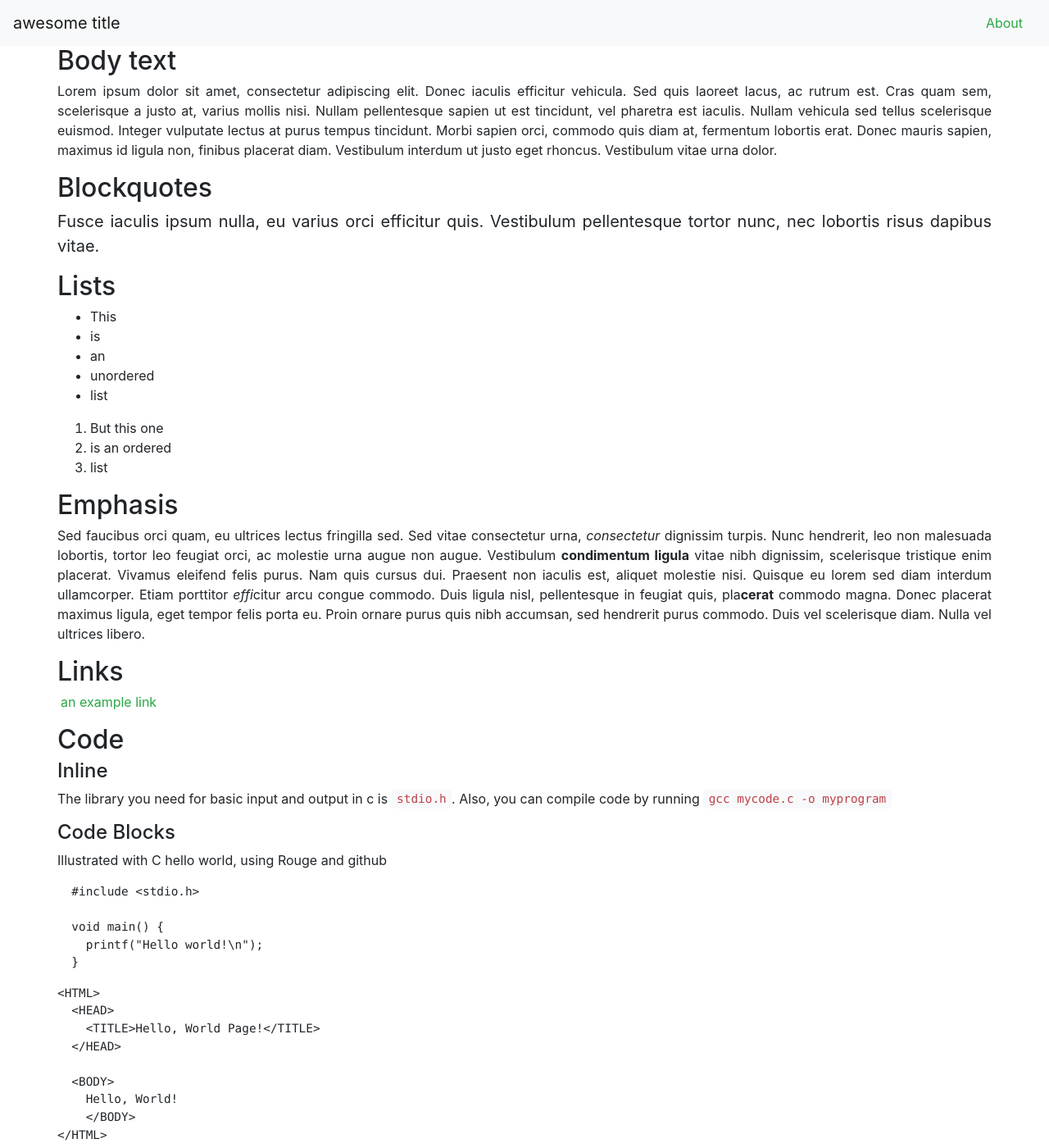
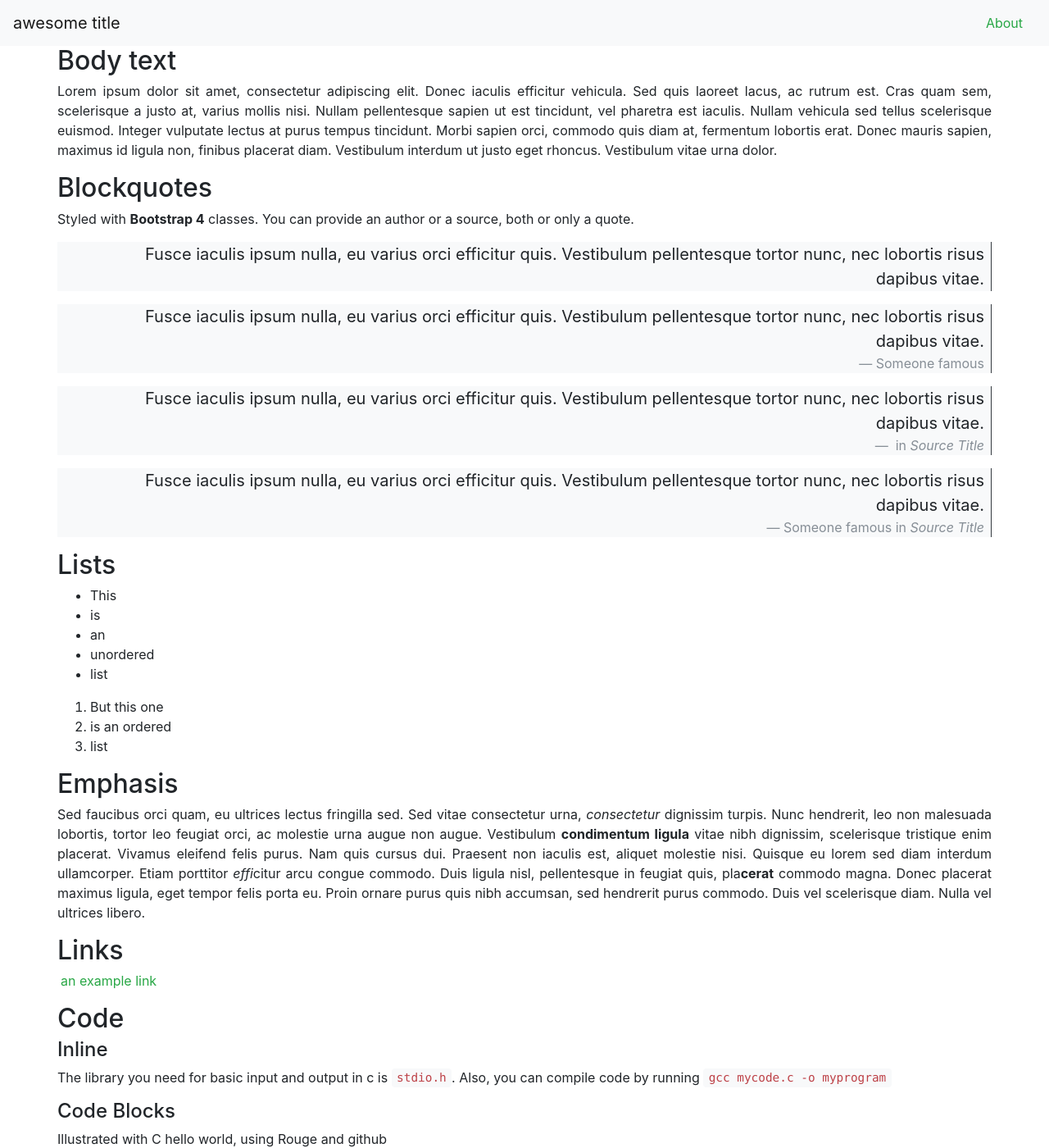
Before and after one commit to wanderlux/wanderlux.github.io, a Jekyll site: the page built from _posts/2017-08-24-markdown-syntax.markdown, in a window 1280 px wide and 1400 px high, scrolled down 479 px. Shown: the whole window at 82% size. Built offline with Jekyll 4.4.1, drawn with Linux system fonts in a browser that asks for light colours; nearby versions of some CDN libraries.

Commit message:
style and include blockquotes

```diff
--- /dev/null
+++ b/_includes/blockquote.html
@@ -0,0 +1,13 @@
+
+<blockquote class="blockquote bg-light pl-5 pr-2 text-right border border-left-0 border-top-0 border-bottom-0 border-dark">
+  <p class="mb-0">{{ include.quote }}</p>
+  {% if include.author %}
+  <footer class="blockquote-footer">{{ include.author }}
+    {% if include.source %}
+      in <cite title="Source Title">{{ include.source }}</cite>
+    {% endif %}
+  </footer>
+  {% elsif include.source %}
+    <footer class="blockquote-footer">  in <cite title="Source Title">{{ include.source }}</cite>  </footer>
+  {% endif %}
+</blockquote>
--- a/_posts/2017-08-24-markdown-syntax.markdown
+++ b/_posts/2017-08-24-markdown-syntax.markdown
@@ -25,8 +25,26 @@ Lorem ipsum dolor sit amet, consectetur adipiscing elit. Donec iaculis efficitur
 
 ## Blockquotes
 
-Fusce iaculis ipsum nulla, eu varius orci efficitur quis. Vestibulum pellentesque tortor nunc, nec lobortis risus dapibus vitae.
-{: .blockquote}
+Styled with **Bootstrap 4** classes. You can provide an author or a source, both or only a quote.
+
+{% include blockquote.html quote="Fusce iaculis ipsum nulla, eu varius orci efficitur quis. Vestibulum pellentesque tortor nunc, nec lobortis risus dapibus vitae." %}
+
+{% include blockquote.html
+  quote="Fusce iaculis ipsum nulla, eu varius orci efficitur quis. Vestibulum pellentesque tortor nunc, nec lobortis risus dapibus vitae."
+  author="Someone famous"
+  %}
+
+{% include blockquote.html
+  quote="Fusce iaculis ipsum nulla, eu varius orci efficitur quis. Vestibulum pellentesque tortor nunc, nec lobortis risus dapibus vitae."
+  source="Source Title"
+  %}
+
+{% include blockquote.html
+  quote="Fusce iaculis ipsum nulla, eu varius orci efficitur quis. Vestibulum pellentesque tortor nunc, nec lobortis risus dapibus vitae."
+  author="Someone famous"
+  source="Source Title"
+  %}
+
 
 
 ## Lists
--- a/assets/main.scss
+++ b/assets/main.scss
@@ -45,16 +45,16 @@
 }*/
 
 // markdown syntax
-p {
+.post-content {
   text-align: justify;
 }
-
+/*
 blockquote {
   text-align: right;
   font-size: 1.25rem;
   font-weight: 300;
   border-right: 3px solid black;
-}
+}*/
 
 // keyboard tag
 /**
```
Also changed, not shown: 1 other file.
